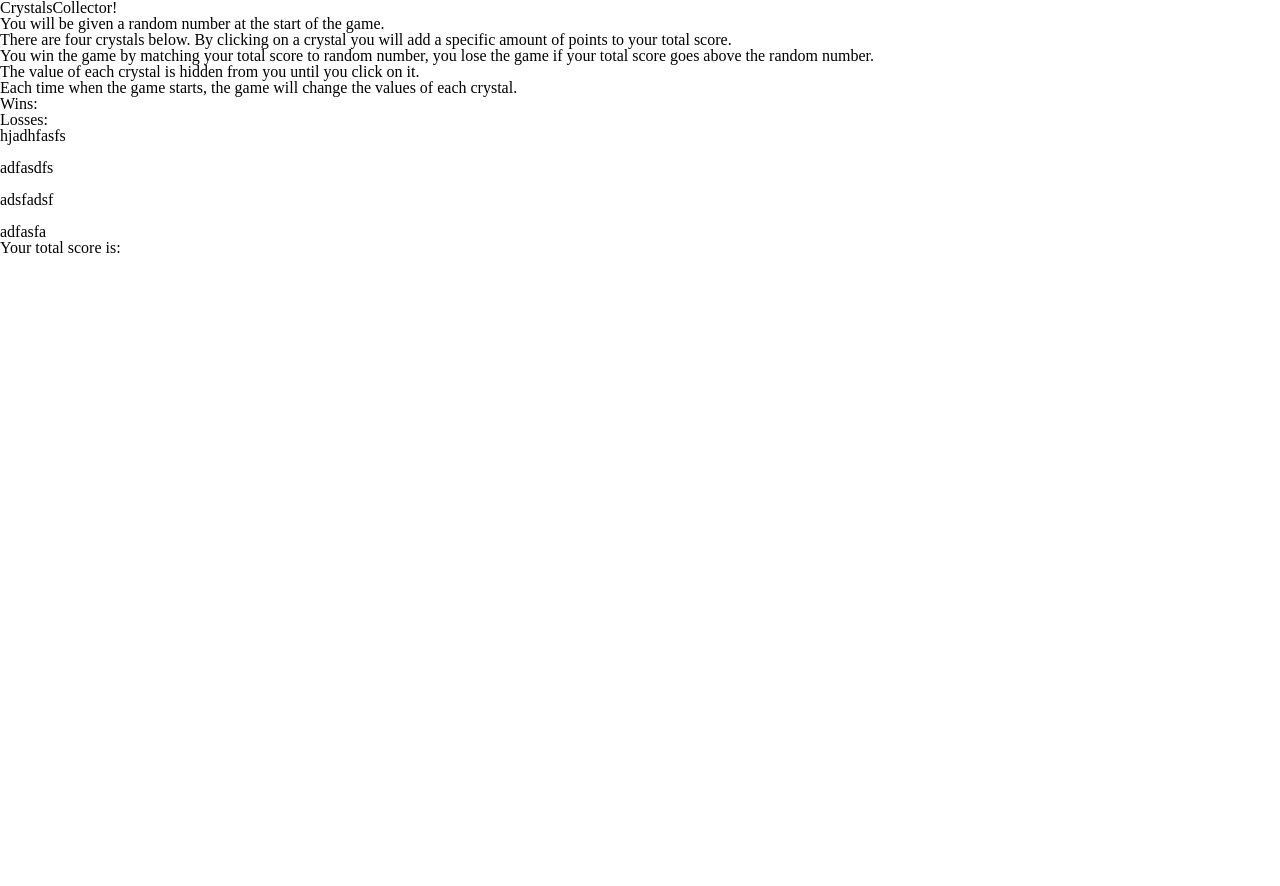
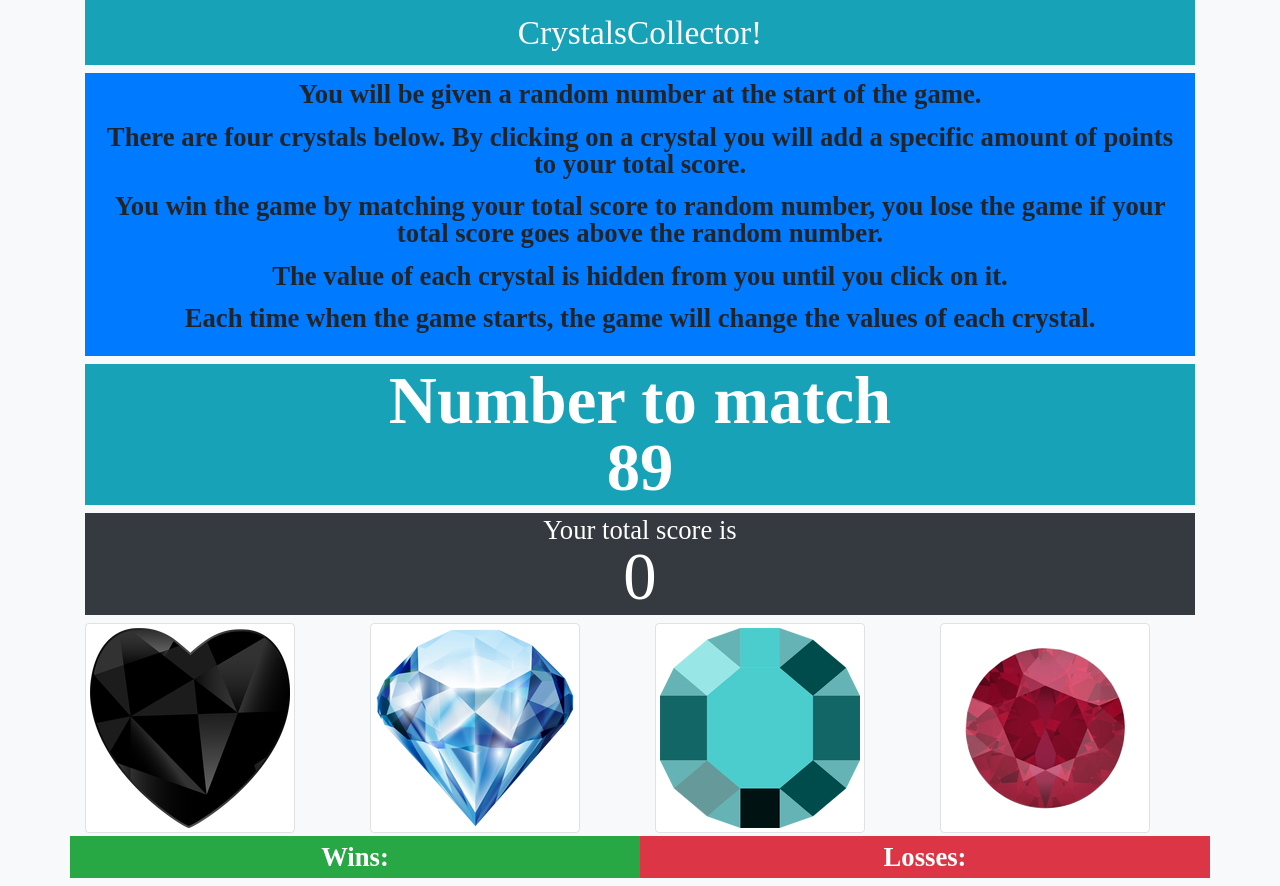
Before and after one commit to brookeparrish/unit-4-game, a plain HTML site: page index.html in a window 1280 px wide. Before the commit the page ends 800 px from the top, so only its background shows below. Drawn offline with nearby package versions, Linux system fonts and the light colour scheme.

Commit message:
added bootstrap and css

```diff
--- a/assets/css/style.css
+++ b/assets/css/style.css
@@ -0,0 +1,19 @@
+.randomNumber {
+    font-size: 50pt;
+}
+
+p {
+    font-size: 20pt !important;
+}
+
+h1 {
+    font-size: 25pt !important;
+}
+
+#playerScore {
+    font-size: 50pt !important;
+}
+
+#winloss {
+    font-size: 20pt !important;
+}
--- a/assets/javascript/game.js
+++ b/assets/javascript/game.js
@@ -6,21 +6,21 @@ $(document).ready(function () {
     let crystalValue3 = 0;
     let crystalValue4 = 0;
     let randomNumber = 0;
+    let playerScore = 0;
 
     function newGame() {
         playerScore = 0;
-        wins = 0;
-        losses = 0;
+        $("#playerScore").text(playerScore);
         crystalValue1 = Math.floor(Math.random() * (12 - 1)) + 1;
         crystalValue2 = Math.floor(Math.random() * (12 - 1)) + 1;
         crystalValue3 = Math.floor(Math.random() * (12 - 1)) + 1;
         crystalValue4 = Math.floor(Math.random() * (12 - 1)) + 1;
         randomNumber = Math.floor(Math.random() * (120 - 19)) + 19;
+        $("#randomNumber").text(randomNumber);
     }
 
     newGame();
 
-    $("#randomNumber").text(randomNumber);
 
     $("#crystal1").click(function () {
         playerScore += crystalValue1;
@@ -51,16 +51,16 @@ $(document).ready(function () {
     }
 
 
-    let playerScore = 0;
-
     function checkScore() {
         if (playerScore === randomNumber) {
             wins++;
             $("#wins").text(wins);
+            newGame();
         }
         if (playerScore > randomNumber) {
             losses++;
             $("#losses").text(losses);
+            newGame();
         }
 
     }
@@ -68,4 +68,6 @@ $(document).ready(function () {
 
 
 
+
+
 });
--- a/index.html
+++ b/index.html
@@ -6,40 +6,65 @@
     <meta name="viewport" content="width=device-width, initial-scale=1.0">
     <meta http-equiv="X-UA-Compatible" content="ie=edge">
     <title>CrystalsCollector Game</title>
+    <link rel="stylesheet" href="https://stackpath.bootstrapcdn.com/bootstrap/4.3.1/css/bootstrap.min.css"
+        integrity="sha384-ggOyR0iXCbMQv3Xipma34MD+dH/1fQ784/j6cY/iJTQUOhcWr7x9JvoRxT2MZw1T" crossorigin="anonymous">
     <link rel="stylesheet" type="text/css" href="./assets/css/style.css">
     <link rel="stylesheet" type="text/css" href="./assets/css/reset.css">
 </head>
 
-<body>
+<body class="container bg-light">
 
-    <h1>CrystalsCollector!</h1>
-
-    <p>You will be given a random number at the start of the game.</p>
-    <p>There are four crystals below. By clicking on a crystal you will add a specific amount of points to your total
-        score.</p>
-    <p>You win the game by matching your total score to random number, you lose the game if your total score goes above
-        the random number.</p>
-    <p>The value of each crystal is hidden from you until you click on it.</p>
-    <p>Each time when the game starts, the game will change the values of each crystal.</p>
-
-    <div id="randomNumber"></div>
-    <div>
-        Wins: <span id="wins"></span>
-        <br>
-        Losses: <span id="losses"></span>
+    <div class="col-12 p-3 mb-2 bg-info text-white text-center">
+        <h1>CrystalsCollector!</h1>
     </div>
 
-    <div id="crystal1">hjadhfasfs</div>
-    <br>
-    <div id="crystal2">adfasdfs</div>
-    <br>
-    <div id="crystal3">adsfadsf</div>
-    <br>
-    <div id="crystal4">adfasfa</div>
+    <div class="p-2 mb-2 bg-primary text-black text-center font-weight-bold">
+        <p>You will be given a random number at the start of the game.</p>
+        <br>
+        <p>There are four crystals below. By clicking on a crystal you will add a specific amount of points to your
+            total score.</p>
+        <br>
+        <p>You win the game by matching your total score to random number, you lose the game if your total score goes
+            above the random number.</p>
+        <br>
+        <p>The value of each crystal is hidden from you until you click on it.</p>
+        <br>
+        <p>Each time when the game starts, the game will change the values of each crystal.</p>
+        <br>
+    </div>
 
-    <p>Your total score is:</p>
+    <div class="p-1 mb-2 bg-info text-white font-weight-bold">
+        <div class="col-12 text-center randomNumber">Number to match
+            <br>
+        <span id ="randomNumber"></span></div>
 
-    <div id="playerScore"></div>
+
+    </div>
+
+        <div class="p-1 mb-2 bg-dark text-white text-center">
+            <p>Your total score is</p>
+            <div id="playerScore"></div>
+        </div>
+
+
+
+    <div class="row">
+        <div class="col-sm" id="crystal1"><img src="./assets/images/black.png" class="img-thumbnail"></div>
+        <br>
+        <div class="col-sm" id="crystal2"><img src="./assets/images/diamond.png" class="img-thumbnail"></div>
+        <br>
+        <div class="col-sm" id="crystal3"><img src="./assets/images/green.png" class="img-thumbnail"></div>
+        <br>
+        <div class="col-sm" id="crystal4"><img src="./assets/images/red.png" class="img-thumbnail"></div>
+    </div>
+
+
+
+    <div id="winloss" class="row font-weight-bold">
+            <div class="col-6 text-center p-2 mb-2 bg-success text-white">Wins: <span id="wins"></span></div>
+            <br>
+            <div class="col-6 text-center p-2 mb-2 bg-danger text-white">Losses: <span id="losses"></span></div>
+    </div>
 
 
 
```
Also changed, not shown: assets/images/black.png (added), assets/images/diamond.png (added), assets/images/green.png (added), assets/images/red.png (added).
